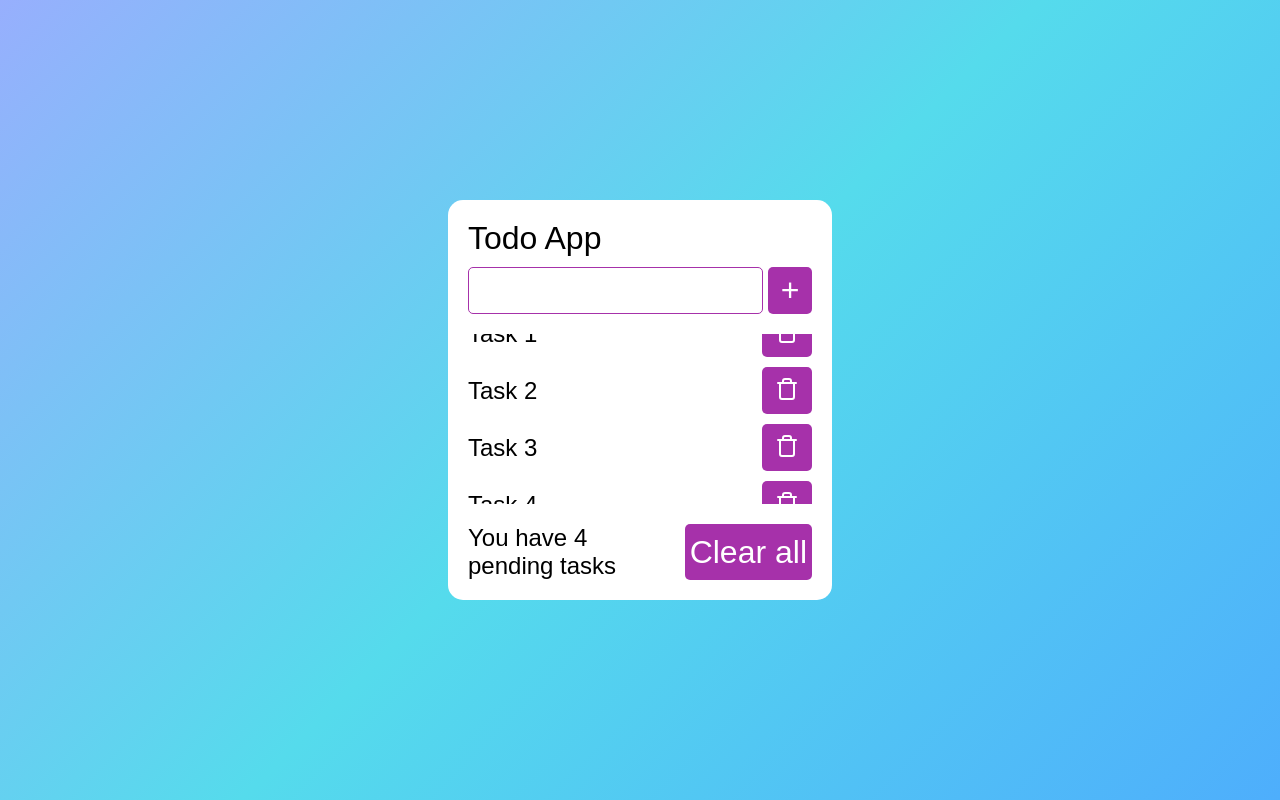
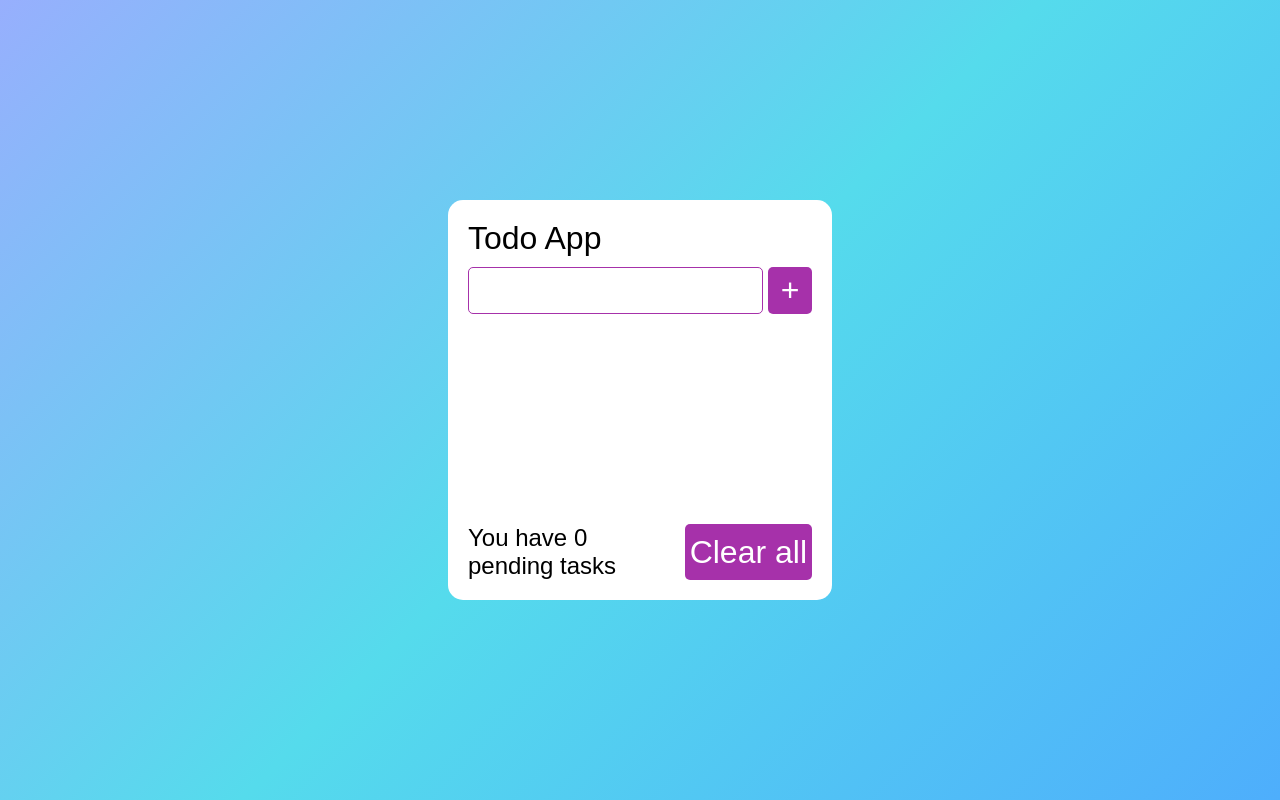
Before and after one commit to tRy-HaRd-tgn/toDoListVlad-s, a React (Vite) app in the folder to-do/: page / in a window 1280 px wide. Built offline with nearby package versions, Linux system fonts and the light colour scheme.

Commit message:
feat: add task adding functionality feat: add task deleting functionality feat: add task clearing functionality

```diff
--- a/to-do/src/entities/task/ui/index.jsx
+++ b/to-do/src/entities/task/ui/index.jsx
@@ -1,11 +1,15 @@
 import styles from "./styles.module.css";
 import { MyButton } from "../../../shared/button";
 import { Trash } from "lucide-react";
-export const Task = ({ name, props }) => {
+export const Task = ({ name, props, setTasks, tasks, index }) => {
   return (
     <li className={styles.task} {...props}>
       <h1 className={styles.name}>{name}</h1>
-      <MyButton>
+      <MyButton
+        onClick={() =>
+          setTasks((tasks = tasks.filter((task, i) => i !== index)))
+        }
+      >
         <Trash />
       </MyButton>
     </li>
--- a/to-do/src/pages/main/Main.jsx
+++ b/to-do/src/pages/main/Main.jsx
@@ -1,12 +1,14 @@
 import styles from "./styles.module.css";
 import { Header, Footer, List } from "../../widgets";
+import { useState } from "react";
 export const Main = () => {
+  const [tasks, setTasks] = useState([]);
   return (
     <main className={styles.main}>
       <div className={styles.container}>
-        <Header />
-        <List />
-        <Footer tasks={[1, 2, 3, 4]} />
+        <Header tasks={tasks} setTasks={setTasks} />
+        <List tasks={tasks} setTasks={setTasks} />
+        <Footer tasks={tasks} setTasks={setTasks} />
       </div>
     </main>
   );
--- a/to-do/src/shared/button/index.jsx
+++ b/to-do/src/shared/button/index.jsx
@@ -1,7 +1,7 @@
 import styles from "./styles.module.css";
-export const MyButton = ({ children, props }) => {
+export const MyButton = ({ children, props, onClick }) => {
   return (
-    <button className={styles.button} {...props}>
+    <button className={styles.button} {...props} onClick={onClick}>
       <span>{children}</span>
     </button>
   );
--- a/to-do/src/shared/input/index.jsx
+++ b/to-do/src/shared/input/index.jsx
@@ -1,4 +1,4 @@
 import styles from "./styles.module.css";
-export const MyInput = ({ props }) => {
-  return <input className={styles.input} {...props} />;
+export const MyInput = ({ value, onChange }) => {
+  return <input className={styles.input} value={value} onChange={onChange} />;
 };
--- a/to-do/src/widgets/footer/index.jsx
+++ b/to-do/src/widgets/footer/index.jsx
@@ -1,11 +1,11 @@
 import styles from "./styles.module.css";
 import { MyButton } from "../../shared";
-export const Footer = ({ tasks }) => {
+export const Footer = ({ tasks, setTasks }) => {
   return (
     <footer className={styles.footer}>
       <div className={styles.container}>
         <p className={styles.p}>You have {tasks?.length} pending tasks</p>
-        <MyButton>Clear all</MyButton>
+        <MyButton onClick={() => setTasks([])}>Clear all</MyButton>
       </div>
     </footer>
   );
--- a/to-do/src/widgets/header/index.jsx
+++ b/to-do/src/widgets/header/index.jsx
@@ -1,12 +1,24 @@
 import styles from "./styles.module.css";
 import { MyInput, MyButton } from "../../shared";
-export const Header = () => {
+import { useState } from "react";
+export const Header = ({ tasks, setTasks }) => {
+  const [taskName, setTaskName] = useState("");
   return (
     <header className={styles.header}>
       <p className={styles.p}>Todo App</p>
       <div className={styles.container}>
-        <MyInput />
-        <MyButton>+</MyButton>
+        <MyInput
+          value={taskName}
+          onChange={(e) => setTaskName(e.target.value)}
+        />
+        <MyButton
+          onClick={() => {
+            setTasks([...tasks, { name: taskName }]);
+            setTaskName("");
+          }}
+        >
+          +
+        </MyButton>
       </div>
     </header>
   );
--- a/to-do/src/widgets/list/index.jsx
+++ b/to-do/src/widgets/list/index.jsx
@@ -1,12 +1,19 @@
 import styles from "./styles.module.css";
 import { Task } from "../../entities/task";
-export const List = () => {
+export const List = ({ tasks, setTasks }) => {
   return (
     <ul className={styles.list}>
-      <Task name="Task 1" />
-      <Task name="Task 2" />
-      <Task name="Task 3" />
-      <Task name="Task 4" />
+      {tasks.map((task, index) => {
+        return (
+          <Task
+            name={task.name}
+            key={index}
+            setTasks={setTasks}
+            tasks={tasks}
+            index={index}
+          />
+        );
+      })}
     </ul>
   );
 };
--- a/to-do/src/widgets/list/styles.module.css
+++ b/to-do/src/widgets/list/styles.module.css
@@ -3,8 +3,7 @@
   height: 75%;
   display: flex;
   flex-direction: column;
-  align-items: center;
-  justify-content: center;
+
   gap: 10px;
   overflow-y: auto;
   padding: 20px;
```
